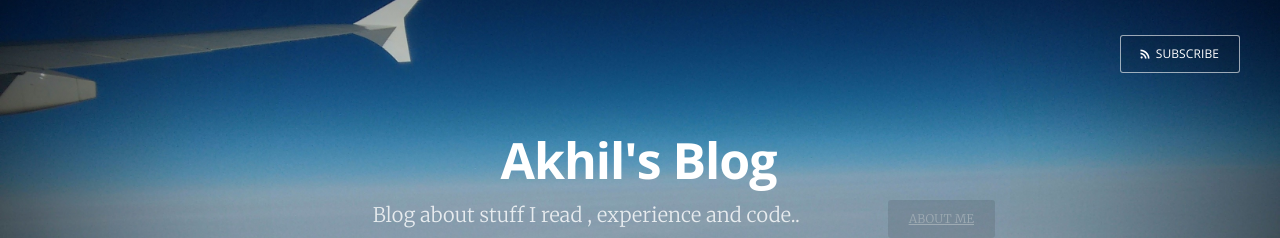
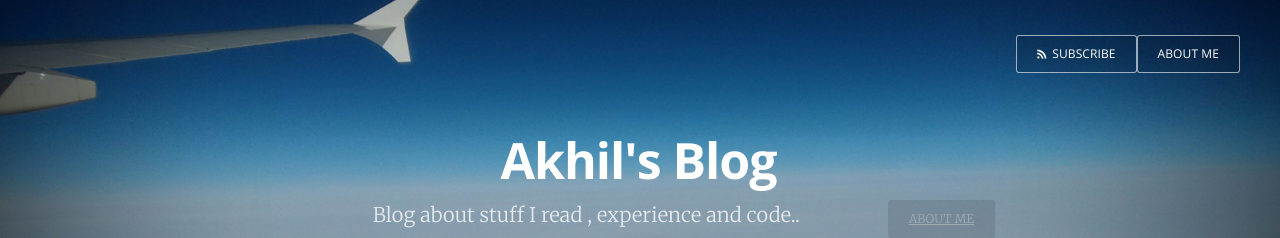
Before and after one commit to akhilum/akhilum.github.io, a Jekyll site: the page built from index.html, in a window 1280 px wide. Shown: the top 238 px of the page. Built offline with Jekyll 4.4.1, drawn with Linux system fonts in a browser that asks for light colours; Markdown is read by kramdown in place of the engine named in the settings; the list of posts is cut into pages by our own code.

Commit message:
About me top left

```diff
--- a/index.html
+++ b/index.html
@@ -12,6 +12,7 @@ about: 'about.html'
                     <img src="{{ page.logo }}" alt="Blog Logo" />
                 </a>
             {% endif %}
+        <a class="subscribe-button overlay icon-user pull-left" href='{{ site.baseurl }}{{ page.about }}'> About me </a>
         <a class="subscribe-button icon-feed" href="{{ site.baseurl }}rss.xml">Subscribe</a>
     </nav>
     <div class="vertical">
```
